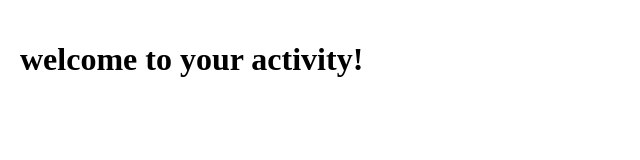
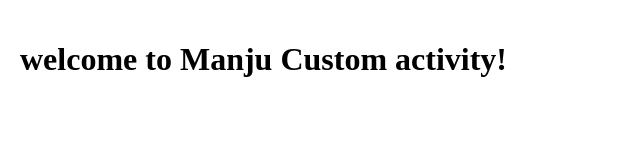
Before and after one commit to ManjunathSR79/SFMC-JB, a plain HTML site: page public/index.html in a window 1280 px wide. Shown: the whole page, without its empty margins (0-640 px from the left). Drawn offline with Linux system fonts and the light colour scheme.

Commit message:
Update index.html

```diff
--- a/public/index.html
+++ b/public/index.html
@@ -29,7 +29,7 @@
 
             <main class="slds-col">
 
-                <h1>welcome to your activity!</h1>
+                <h1>welcome to Manju Custom activity!</h1>
             </main>
 
 
```
